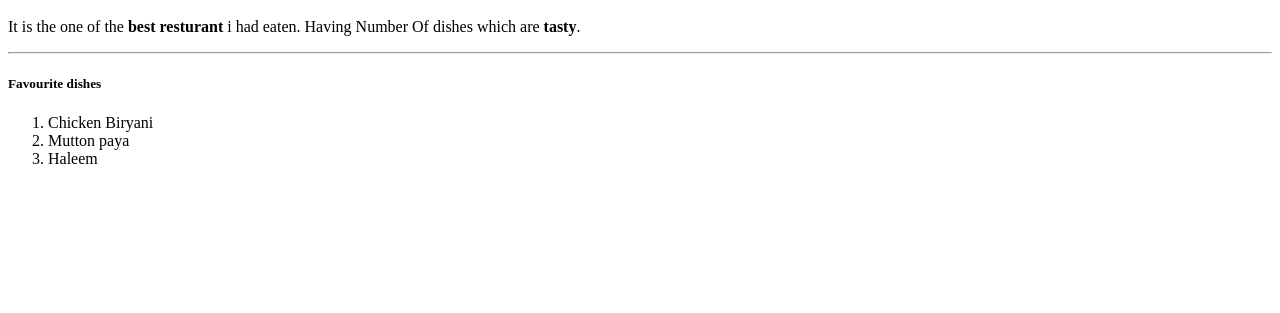
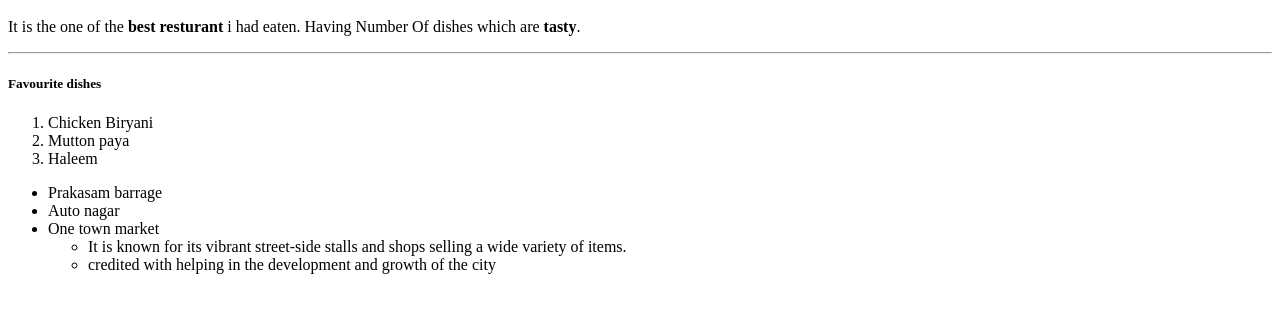
Before and after one commit to 44-563-Web-Apps-S24/44563-webapps-s24-assignment3-Prabhu225, a plain HTML site: page index.html in a window 1280 px wide. Shown: the part 101-414 px from the top of the page. Drawn offline with Linux system fonts and the light colour scheme.

Commit message:
Added unorded nested list

```diff
--- a/index.html
+++ b/index.html
@@ -16,5 +16,14 @@
 <ol><li>Chicken Biryani</li>
 <li>Mutton paya</li>
 <li>Haleem</li></ol>
+<ul>
+    <li>Prakasam barrage</li>
+    <li>Auto nagar </li>
+   <li>One town market<ul>
+    <li>It is known for its vibrant street-side stalls and shops selling a wide variety of items.</li>
+    <li> credited with helping in the development and growth of the city</li>
+   </ul>
+   </li>
+</ul>
 </body>
 </html>
```
